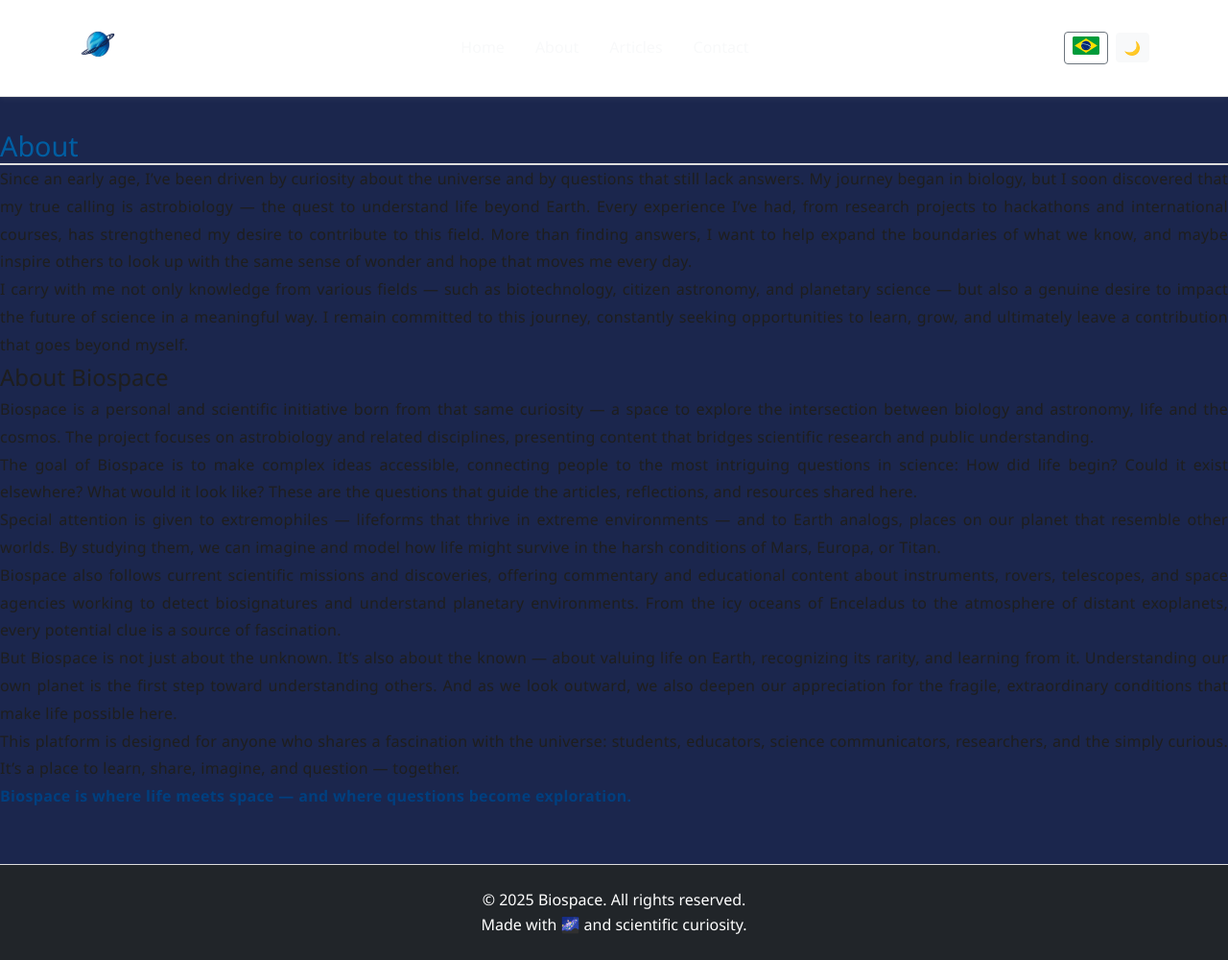
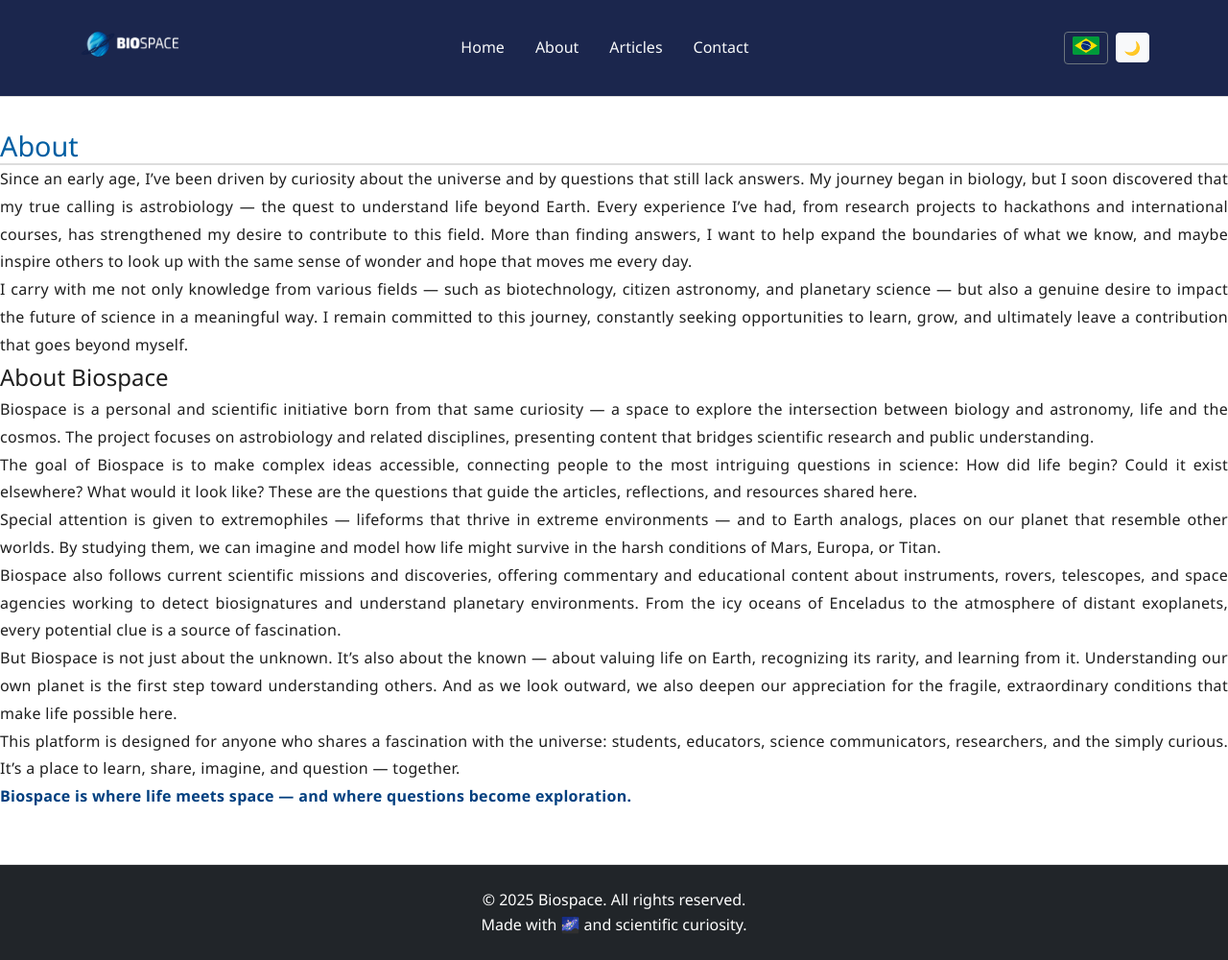
Before and after one commit to renaanc/biospace, a Django app: page /en/about/ in a window 1280 px wide. Shown: the whole page at 96% size. Run offline with Django 5.2, Linux system fonts and the light colour scheme; some libraries are stand-ins or nearby versions.

Commit message:
att header color2

```diff
--- a/static/css/styles.css
+++ b/static/css/styles.css
@@ -57,11 +57,11 @@ article, aside, footer, header, nav, section {
 
 /* ==== Variáveis de Tema ==== */
 :root {
-  --bg-color: #1b264d;
+  --bg-color: #ffffff;
   --text-color: #1e1e1e;
   --accent-color: #005ea2;
   --accent-hover: #003f7f;
-  --header-bg: #ffffff;
+  --header-bg: #1b264d;
   --border-color: #ddd;
   --hero-gradient-start: #eaf4ff;
   --hero-gradient-end: #f4f9ff;
@@ -73,11 +73,11 @@ article, aside, footer, header, nav, section {
 }
 
 [data-theme="dark"] {
-  --bg-color: #1b264d;
+  --bg-color: #121212;
   --text-color: #f2f2f2;
   --accent-color: #66b2ff;
   --accent-hover: #3399ff;
-  --header-bg: #1e1e1e;
+  --header-bg: #1b264d;
   --border-color: #333;
   --hero-gradient-start: #1f1f1f;
   --hero-gradient-end: #2a2a2a;
```
